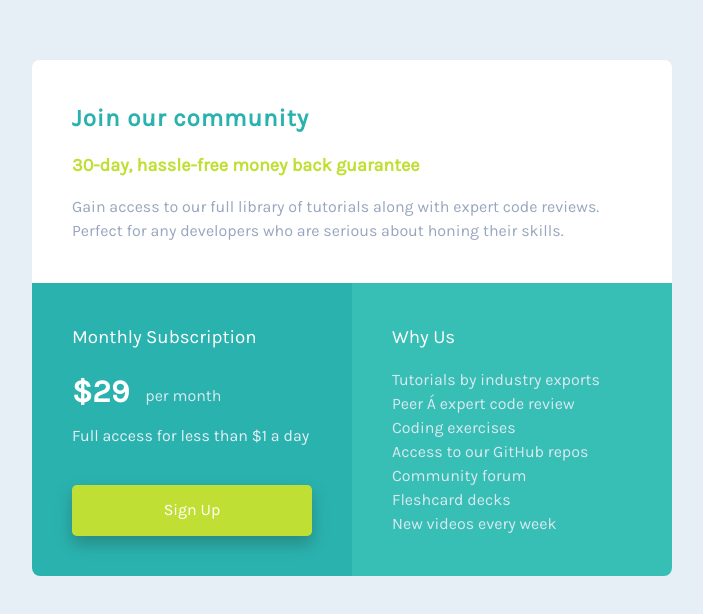
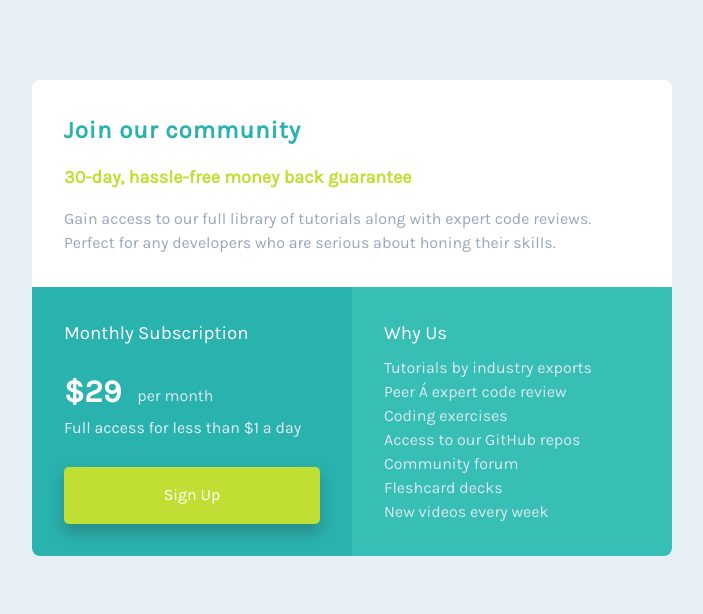
Before and after one commit to YuliaLantzberg/single-price-grid-component-master_frontendMentorPracticingProject, a plain HTML site: page index.html in a window 1280 px wide. Shown: the part 106-720 px from the top of the page, without its empty margins (288-991 px from the left). Drawn offline with Linux system fonts and the light colour scheme.

Commit message:
Fix the bottom margins

```diff
--- a/style.css
+++ b/style.css
@@ -118,7 +118,7 @@ body {
 }
 
 section {
-	padding: 2.5rem;
+	padding: 2rem;
 }
 
 .subscription__join {
@@ -141,7 +141,7 @@ section {
 .subscription__title {
 	color: white;
 	font-weight: var(--fw-regular);
-	margin-bottom: 1rem;
+	margin-bottom: 0.5rem;
 }
 
 .subscription__package {
@@ -154,7 +154,7 @@ section {
 	display: flex;
 	align-items: flex-end;
 	gap: 1rem;
-	margin-bottom: 1rem;
+	margin-bottom: 0.5rem;
 	color: var(--neutral-light-gray-500);
 }
 
@@ -165,7 +165,7 @@ section {
 }
 
 .subscription__price-description {
-	margin-bottom: 2rem;
+	margin-bottom: 1rem;
 }
 
 .subscription__motivation {
```
